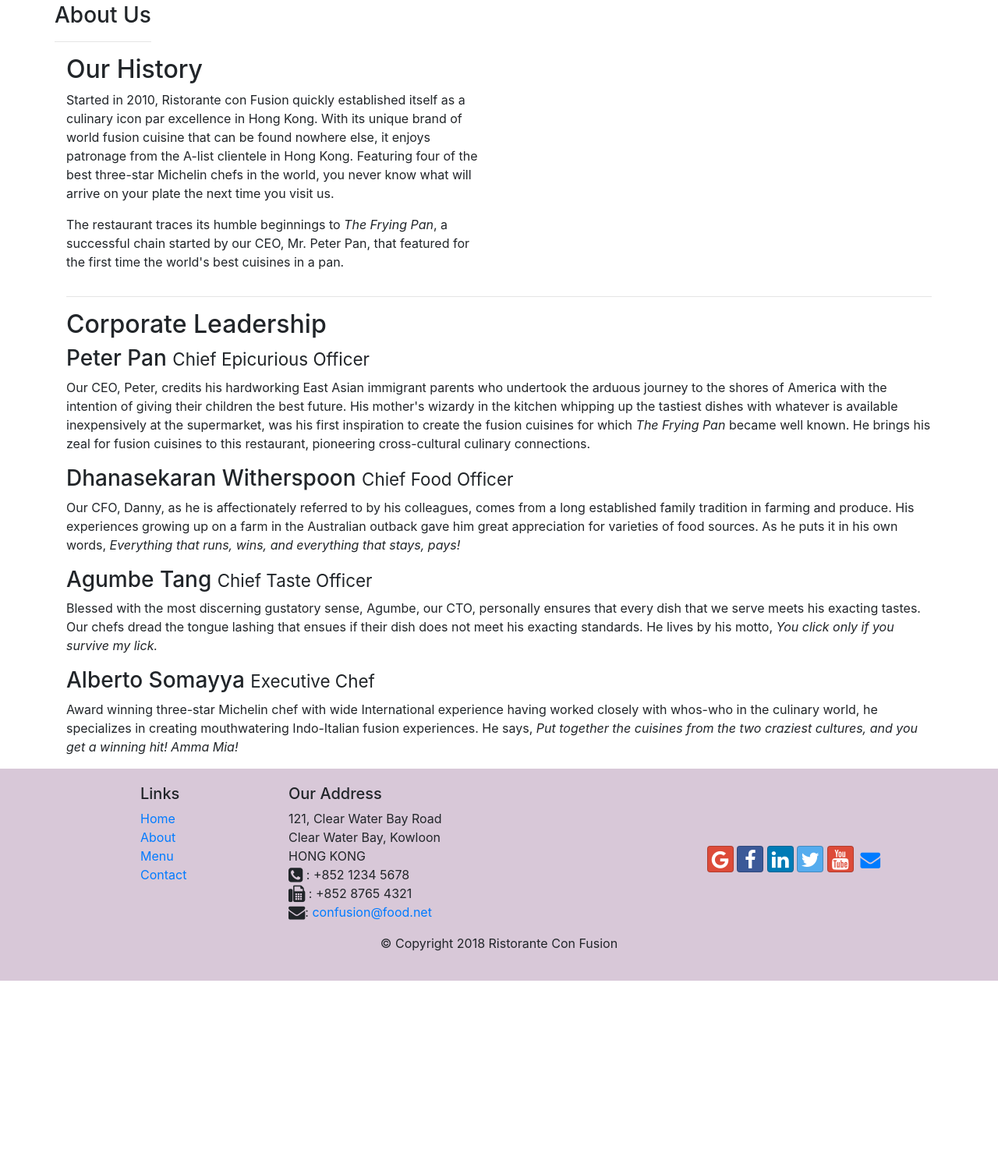
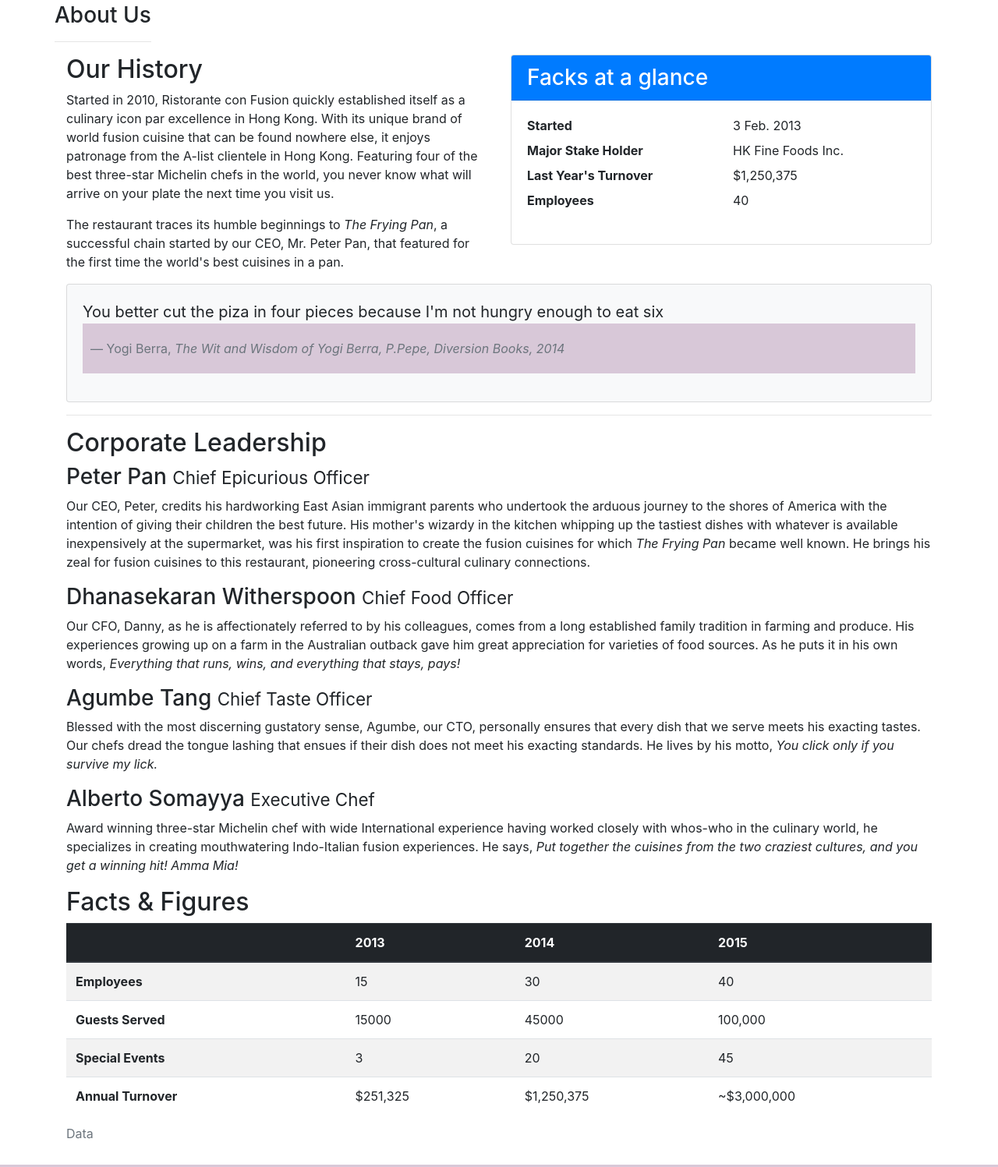
Before and after one commit to BUITHICAMVAN/Restaurant-Responsive-WebPage-Practice, a website: page aboutus.html in a window 1280 px wide. Shown: the part 365-1862 px from the top of the page at 78% size. Before the commit the page ends 1623 px from the top, so only its background shows below. Drawn offline with nearby package versions, Linux system fonts and the light colour scheme.

Commit message:
adding Facts and Figures tables, a card which displays brief facts, and a quote

```diff
--- a/aboutus.html
+++ b/aboutus.html
@@ -68,7 +68,35 @@
                 <p>Started in 2010, Ristorante con Fusion quickly established itself as a culinary icon par excellence in Hong Kong. With its unique brand of world fusion cuisine that can be found nowhere else, it enjoys patronage from the A-list clientele in Hong Kong.  Featuring four of the best three-star Michelin chefs in the world, you never know what will arrive on your plate the next time you visit us.</p>
                 <p>The restaurant traces its humble beginnings to <em>The Frying Pan</em>, a successful chain started by our CEO, Mr. Peter Pan, that featured for the first time the world's best cuisines in a pan.</p>
             </div>
-            <div class ="col col-sm-6 col-xl-6">
+            <div class ="col-sm">
+                <div class="card">
+                    <h3 class="card-header bg-primary text-white">Facks at a glance</h3>
+                    <div class="card-body">
+                        <dl class="row"><!-- description list -->
+                            <dt class="col-6">Started</dt>
+                            <dd class="col-6">3 Feb. 2013</dd>
+                            <dt class="col-6">Major Stake Holder</dt>
+                            <dd class="col-6">HK Fine Foods Inc.</dd>
+                            <dt class="col-6">Last Year's Turnover</dt>
+                            <dd class="col-6">$1,250,375</dd>
+                            <dt class="col-6">Employees</dt>
+                            <dd class="col-6">40</dd>
+                        </dl>
+                    </div>
+                </div>
+            </div>
+            <div class="col-12">
+                <div class="card card-body bg-light">
+                    <blockquote class="blockquote">
+                        <p class="mb-0"> <!-- bottm margin 0 -->
+                            You better cut the piza in four pieces
+                            because I'm not hungry enough to eat six
+                        </p>
+                        <footer class="blockquote-footer">Yogi Berra,
+                            <cite title="Source Title">The Wit and Wisdom of Yogi Berra, P.Pepe, Diversion Books, 2014</cite>
+                        </footer>
+                    </blockquote>
+                </div>
             </div>
         </div>
 
@@ -85,6 +113,53 @@
                 <p class="d-none d-sm-block">Blessed with the most discerning gustatory sense, Agumbe, our CTO, personally ensures that every dish that we serve meets his exacting tastes. Our chefs dread the tongue lashing that ensues if their dish does not meet his exacting standards. He lives by his motto, <em>You click only if you survive my lick.</em></p>
                 <h3>Alberto Somayya <small>Executive Chef</small></h3>
                 <p class="d-none d-sm-block">Award winning three-star Michelin chef with wide International experience having worked closely with whos-who in the culinary world, he specializes in creating mouthwatering Indo-Italian fusion experiences. He says, <em>Put together the cuisines from the two craziest cultures, and you get a winning hit! Amma Mia!</em></p>
+            </div>
+        </div>
+            <div class="row row-content">
+                <div class="col-12 col-sm-9">
+                    <h2> Facts &amp; Figures</h2>
+                </div>
+                <div class="col-12 col-sm-3"></div>
+            </div>
+
+            <div class="table-responsive">
+                <table class="table table-striped">
+                    <caption>Data</caption>
+                    <thead class="thead-dark">
+                        <tr>
+                            <th>&nbsp;</th>
+                            <th>2013</th>
+                            <th>2014</th>
+                            <th>2015</th>
+                        </tr>
+                    </thead>
+                    <tbody>
+                        <tr>
+                            <th>Employees</th>
+                                <td>15</td>
+                                <td>30</td>
+                                <td>40</td>
+                        </tr>
+                         <tr>
+                                <th>Guests Served</th>
+                                <td>15000</td>
+                                <td>45000</td>
+                                <td>100,000</td>
+                            </tr>
+                            <tr>
+                                <th>Special Events</th>
+                                <td>3</td>
+                                <td>20</td>
+                                <td>45</td>
+                            </tr>
+                            <tr>
+                                <th>Annual Turnover</th>
+                                <td>$251,325</td>
+                                <td>$1,250,375</td>
+                                <td>~$3,000,000</td>
+                            </tr>
+                    </tbody>
+                </table>
             </div>
        </div>
 
```
Also changed, not shown: contactus.html (+0 -1 lines), css/contactus.css (line endings or trailing spaces), menu.html (added).
